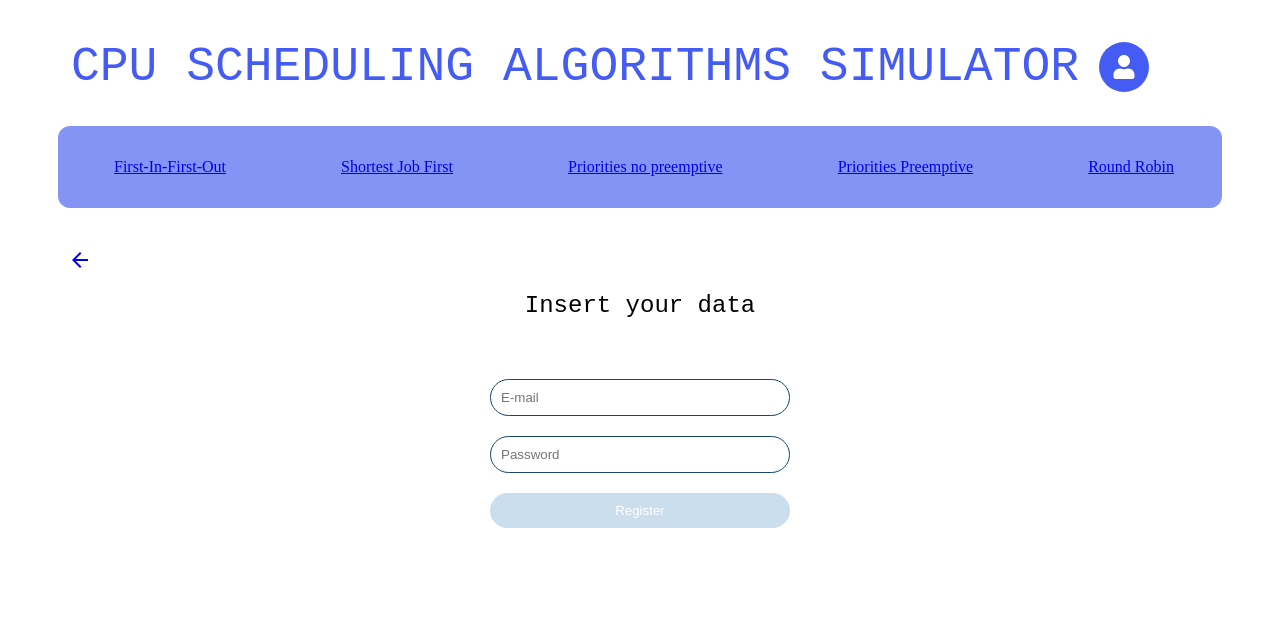
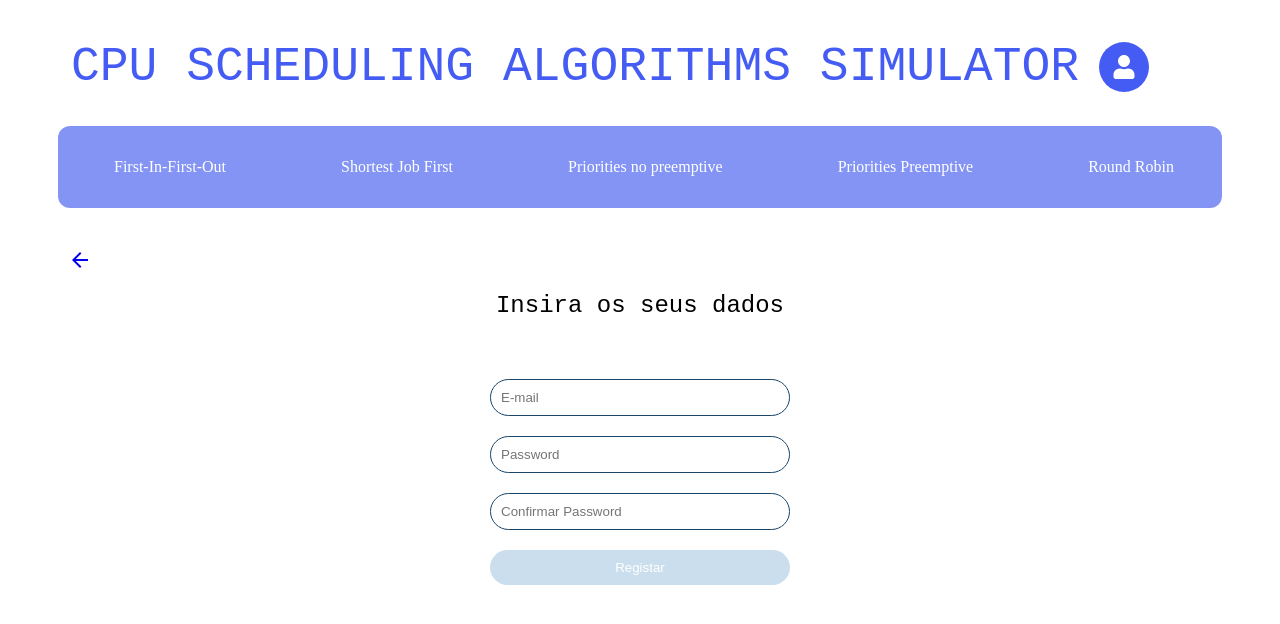
Before and after one commit to isalaberry/CPUSAS3.0, a React (Vite) app: page /register-page in a window 1280 px wide. Shown: the top 624 px of the page. Built offline with nearby package versions, Linux system fonts and the light colour scheme; no server answers; the database is empty.

Commit message:
fix: bugs with login and register

```diff
--- a/src/App.css
+++ b/src/App.css
@@ -206,7 +206,7 @@
 }
 
 .nav-link:active {
-  color: inherit; /* Mantém a cor original ao clicar */
+  color: inherit
 }
 
 .table {
--- a/src/components/ButtonTypeTwo.jsx
+++ b/src/components/ButtonTypeTwo.jsx
@@ -1,20 +1,13 @@
 import React from 'react';
-import { useNavigate } from 'react-router-dom';
 import '../App.css';
 
-const ButtonTypeTwo = ({ onClick, children }) => {
-    const navigate = useNavigate();
-
-    const handleClick = async () => {
-        if (onClick) {
-            await onClick();
-        }
-        navigate('/user-data-page');
-    };
+const ButtonTypeTwo = ({ onClick, children, type = "button", disabled = false }) => {
 
     return (
         <button
-            onClick={handleClick}
+            onClick={onClick}
+            type={type}
+            disabled={disabled}
             className="button-type-two"
         >
             {children}
--- a/src/components/LoginPage.jsx
+++ b/src/components/LoginPage.jsx
@@ -1,40 +1,64 @@
 import React, { useState } from 'react';
+import { useNavigate } from 'react-router-dom';
 import ButtonTypeTwo from './ButtonTypeTwo';
 import InputTypeOne from './InputTypeOne';
 import ArrowToUserDataPage from './ArrowToUserDataPage';
-import {auth} from '../config/firebase';
-import {signInWithEmailAndPassword} from 'firebase/auth';
+import { auth } from '../config/firebase';
+import { signInWithEmailAndPassword } from 'firebase/auth';
 import '../App.css';
-
 
 const LoginPage = () => {
     const [email, setEmail] = useState('');
     const [password, setPassword] = useState('');
+    const navigate = useNavigate();
 
     const login = async () => {
+        if (!email || !password) {
+            alert('Please enter your email address and password.');
+            return;
+        }
+
         try {
             await signInWithEmailAndPassword(auth, email, password);
+            navigate('/user-data-page');
         } catch (error) {
-            alert('Error logging in: ' + error.message);
+            console.error('Error logging in:', error);
+            if (error.code === 'auth/user-not-found' || error.code === 'auth/wrong-password' || error.code === 'auth/invalid-credential') {
+                alert('Invalid email or password.');
+            } else if (error.code === 'auth/invalid-email') {
+                alert('Invalid email format.');
+            } else {
+                alert('Error logging in. Please try again.');
+            }
         }
+    };
+
+    const handleSubmit = (e) => {
+        e.preventDefault(); // Evita o comportamento padrão de recarregar a página
+        login(); // Chama a função de login
     };
 
     return (
         <div>
             <ArrowToUserDataPage />
+            <div style={{ display: 'flex', alignItems: 'center', flexDirection: 'column' }}>
+                <h1 className='lprp-title'>Enter your credentials</h1>
 
-            <div style={{ display: 'flex', alignItems: 'center', flexDirection: 'column' }}>
-                <h1 className='lprp-title'>Insert your credentials</h1>
-
-                <form>
-                    <InputTypeOne type="text" placeholder="E-mail" onChange={(e) => setEmail(e.target.value)}/>
-                    <InputTypeOne type="password" placeholder="Password" onChange={(e) => setPassword(e.target.value)} />
+                <form onSubmit={handleSubmit}>
+                    <InputTypeOne
+                        type="text"
+                        placeholder="E-mail"
+                        value={email}
+                        onChange={(e) => setEmail(e.target.value)}
+                    />
+                    <InputTypeOne
+                        type="password"
+                        placeholder="Password"
+                        value={password}
+                        onChange={(e) => setPassword(e.target.value)}
+                    />
+                    <ButtonTypeTwo type="submit">Login</ButtonTypeTwo>
                 </form>
-
-                <div>
-                    <ButtonTypeTwo onClick={login}>Login</ButtonTypeTwo>
-                </div>
-
             </div>
         </div>
     );
--- a/src/components/NavBar.jsx
+++ b/src/components/NavBar.jsx
@@ -2,84 +2,124 @@ import React, { useContext, useState, useEffect } from 'react';
 import { Link } from "react-router-dom";
 import { UserContext } from './UserContext';
 import { doc, getDoc } from 'firebase/firestore';
-import { db } from '../config/firebase'; // Adjust path
+import { db } from '../config/firebase';
+import '../App.css';
 
 export function NavBar() {
     const { userProfile } = useContext(UserContext);
-    const [activeItem, setActiveItem] = React.useState('');
-    const [visibility, setVisibility] = useState({ // Default visibility
-        fifo: true,
-        sjf: true,
-        pnp: true,
-        pp: true,
-        rr: true,
+    const [activeItem, setActiveItem] = useState('');
+    const [visibility, setVisibility] = useState({
+        fifo: true, sjf: true, pnp: true, pp: true, rr: true,
     });
+    const [loadingVisibility, setLoadingVisibility] = useState(true);
 
-    useEffect(() => {// Inside NavBar.js -> useEffect -> fetchVisibility
+    useEffect(() => {
+        setLoadingVisibility(true);
         const fetchVisibility = async () => {
-            console.log("NavBar: Attempting to fetch visibility config..."); // Log start
             const configDocRef = doc(db, "appConfig", "visibility");
             try {
                 const docSnap = await getDoc(configDocRef);
                 if (docSnap.exists()) {
-                    console.log("NavBar: Visibility document found!"); // Log success
                     const fetchedData = docSnap.data();
-                    console.log("NavBar: Fetched visibility data:", fetchedData); // Log the data itself
-                    setVisibility(fetchedData);
+                    setVisibility(prev => ({ ...prev, ...fetchedData })); // Merge defaults
                 } else {
-                    // Document non-existent
-                    console.log("NavBar: Visibility config document '/appConfig/visibility' not found, using defaults.");
+                    setVisibility({ fifo: true, sjf: true, pnp: true, pp: true, rr: true });
                 }
             } catch (error) {
-                // Error during fetch
-                console.error("NavBar: Error fetching visibility config:", error);
+                setVisibility({ fifo: true, sjf: true, pnp: true, pp: true, rr: true });
+            } finally {
+                 setLoadingVisibility(false);
             }
         };
         fetchVisibility();
-    }, []); // Fetch once on mount
+    }, []);
 
     const handleSetActive = (item) => {
         setActiveItem(item);
     };
 
+    if (loadingVisibility) {
+        return <nav className="navbar"><ul className="nav-list"><li>Loading Nav...</li></ul></nav>;
+     }
+
     return (
         <nav className="navbar">
             <ul className="nav-list">
-                {visibility.fifo && ( /* Check visibility */
+                {visibility.fifo && (
                     <li className="nav-item">
-                        <Link to="/fifo" /* ... */>First-In-First-Out</Link>
+                        <Link
+                            to="/fifo"
+                            className={`nav-link ${activeItem === 'fifo' ? 'active' : ''}`}
+                            onClick={() => handleSetActive('fifo')}
+                        >
+                            First-In-First-Out
+                        </Link>
                     </li>
                 )}
-                 {visibility.sjf && ( /* Check visibility */
+                {visibility.sjf && (
                     <li className="nav-item">
-                        <Link to="/sjf" /* ... */>Shortest Job First</Link>
+                        <Link
+                            to="/sjf"
+                            className={`nav-link ${activeItem === 'sjf' ? 'active' : ''}`}
+                            onClick={() => handleSetActive('sjf')}
+                        >
+                            Shortest Job First
+                        </Link>
                     </li>
                  )}
-                 {visibility.sjf && ( /* Check visibility */
+                 {visibility.pnp && (
                     <li className="nav-item">
-                        <Link to="/pnp" /* ... */>Priorities no preemptive</Link>
+                         <Link
+                            to="/pnp"
+                            className={`nav-link ${activeItem === 'pnp' ? 'active' : ''}`}
+                            onClick={() => handleSetActive('pnp')}
+                        >
+                            Priorities no preemptive
+                        </Link>
                     </li>
                  )}
-                 {visibility.sjf && ( /* Check visibility */
+                 {visibility.pp && (
                     <li className="nav-item">
-                        <Link to="/pp" /* ... */>Priorities Preemptive</Link>
+                         <Link
+                            to="/pp"
+                            className={`nav-link ${activeItem === 'pp' ? 'active' : ''}`}
+                            onClick={() => handleSetActive('pp')}
+                        >
+                            Priorities Preemptive
+                        </Link>
                     </li>
                  )}
-                 {visibility.sjf && ( /* Check visibility */
+                 {visibility.rr && (
                     <li className="nav-item">
-                        <Link to="/rr" /* ... */>Round Robin</Link>
+                         <Link
+                            to="/rr"
+                            className={`nav-link ${activeItem === 'rr' ? 'active' : ''}`}
+                            onClick={() => handleSetActive('rr')}
+                        >
+                            Round Robin
+                        </Link>
                     </li>
                  )}
-                 {/* Repeat for other algorithms (pnp, pp, rr) */}
 
-                 {/* Admin Links */}
                  {userProfile?.role === 'admin' && (
                     <>
                         <li className="nav-item">
-                            <Link to="/admin/users" onClick={() => handleSetActive('admin-users')}>Manage Users</Link>
+                            <Link
+                                to="/admin/users"
+                                className={`nav-link ${activeItem === 'admin-users' ? 'active' : ''}`}
+                                onClick={() => handleSetActive('admin-users')}
+                            >
+                                Manage Users
+                            </Link>
                         </li>
                         <li className="nav-item">
-                             <Link to="/admin/settings" onClick={() => handleSetActive('admin-settings')}>Settings</Link>
+                            <Link
+                                to="/admin/settings"
+                                className={`nav-link ${activeItem === 'admin-settings' ? 'active' : ''}`}
+                                onClick={() => handleSetActive('admin-settings')}
+                            >
+                                Settings
+                            </Link>
                         </li>
                     </>
                  )}
--- a/src/components/RegisterPage.jsx
+++ b/src/components/RegisterPage.jsx
@@ -3,87 +3,87 @@ import InputTypeOne from './InputTypeOne';
 import ButtonTypeTwo from './ButtonTypeTwo';
 import ArrowToUserDataPage from './ArrowToUserDataPage';
 import { auth, db } from '../config/firebase';
+import { useNavigate } from 'react-router-dom';
 import { createUserWithEmailAndPassword } from 'firebase/auth';
-// Import doc and setDoc instead of addDoc and collection (if only using for this)
 import { doc, setDoc } from 'firebase/firestore';
 import '../App.css';
 
 const RegisterPage = () => {
     const [email, setEmail] = useState('');
     const [password, setPassword] = useState('');
-    const [error, setError] = useState('');
+    const [confirmPassword, setConfirmPassword] = useState('');
+    const navigate = useNavigate();
 
     const register = async () => {
-        // Basic validation (add password confirmation check here too)
-        if (!email || !password) {
-             setError('Email and password are required.');
-             return;
+        if (!email || !password || !confirmPassword) {
+            alert('Please enter your email address and password.');
+            return;
         }
-        setError(''); // Clear previous errors
+        if (password !== confirmPassword) {
+            alert('Passwords don\'t match.');
+            return;
+        }
 
         try {
             const userCredential = await createUserWithEmailAndPassword(auth, email, password);
-            const user = userCredential.user; // The authenticated user object from Firebase Auth
-
-            // --- Firestore Document Creation ---
-            // 1. Create a DocumentReference with the specific Auth UID as the document ID
+            const user = userCredential.user;
             const userDocRef = doc(db, 'users', user.uid);
-
-            // 2. Use setDoc to create the document at that reference
             await setDoc(userDocRef, {
-                // uid: user.uid, // Optional: You can omit storing uid as a field now
                 email: user.email,
                 createdAt: new Date(),
-                role: "user",       // Default role
-                status: "pending"   // Default status
+                role: "user",
+                status: "pending"
             });
 
-            console.log('User registered and profile created in Firestore with ID:', user.uid);
-            // Optionally navigate user or clear form here
-
+            alert('Registration successful! Your account is pending approval.');
+            navigate('/user-data-page');
         } catch (error) {
             console.error('Error signing up:', error);
-            // Provide more specific errors if possible
             if (error.code === 'auth/email-already-in-use') {
-                 setError('This email address is already registered.');
+                alert('This e-mail address is already registered.');
             } else if (error.code === 'auth/weak-password') {
-                 setError('Password should be at least 6 characters.');
+                alert('The password must be at least 6 characters long.');
+            } else if (error.code === 'auth/invalid-email') {
+                alert('Invalid email format.');
             } else {
-                 setError('Error signing up: ' + error.message);
+                alert('Registration error: ' + error.message);
             }
         }
     };
 
-    const closeErrorPopup = () => {
-        setError('');
+    const handleSubmit = (e) => {
+        e.preventDefault(); // Evita o comportamento padrão de recarregar a página
+        register(); // Chama a função de registro
     };
 
     return (
         <div>
             <ArrowToUserDataPage />
             <div style={{ display: 'flex', alignItems: 'center', flexDirection: 'column' }}>
-                <h1 className='lprp-title'>Insert your data</h1>
+                <h1 className='lprp-title'>Insira os seus dados</h1>
 
-                {/* Add password confirmation input and state */}
-                <form>
-                    <InputTypeOne type="text" placeholder="E-mail" value={email} onChange={(e) => setEmail(e.target.value)} />
-                    <InputTypeOne type="password" placeholder="Password" value={password} onChange={(e) => setPassword(e.target.value)} />
-                    {/* <InputTypeOne type="password" placeholder="Confirm Password" /> */}
+                <form onSubmit={handleSubmit}>
+                    <InputTypeOne
+                        type="text"
+                        placeholder="E-mail"
+                        value={email}
+                        onChange={(e) => setEmail(e.target.value)}
+                    />
+                    <InputTypeOne
+                        type="password"
+                        placeholder="Password"
+                        value={password}
+                        onChange={(e) => setPassword(e.target.value)}
+                    />
+                    <InputTypeOne
+                        type="password"
+                        placeholder="Confirmar Password"
+                        value={confirmPassword}
+                        onChange={(e) => setConfirmPassword(e.target.value)}
+                    />
+                    <ButtonTypeTwo type="submit">Registar</ButtonTypeTwo>
                 </form>
-
-                <div>
-                    <ButtonTypeTwo onClick={register}>Register</ButtonTypeTwo>
-                </div>
             </div>
-
-            {error && (
-                <div className="error-popup">
-                    <div className="error-popup-content">
-                        <span className="error-popup-message">{error}</span>
-                        <button className="error-popup-close" onClick={closeErrorPopup}>Close</button>
-                    </div>
-                </div>
-            )}
         </div>
     );
 };
```
Also changed, not shown: src/components/AdminSettings.jsx (+7 -19 lines), src/components/AdminUserManagement.jsx (+13 -27 lines).
